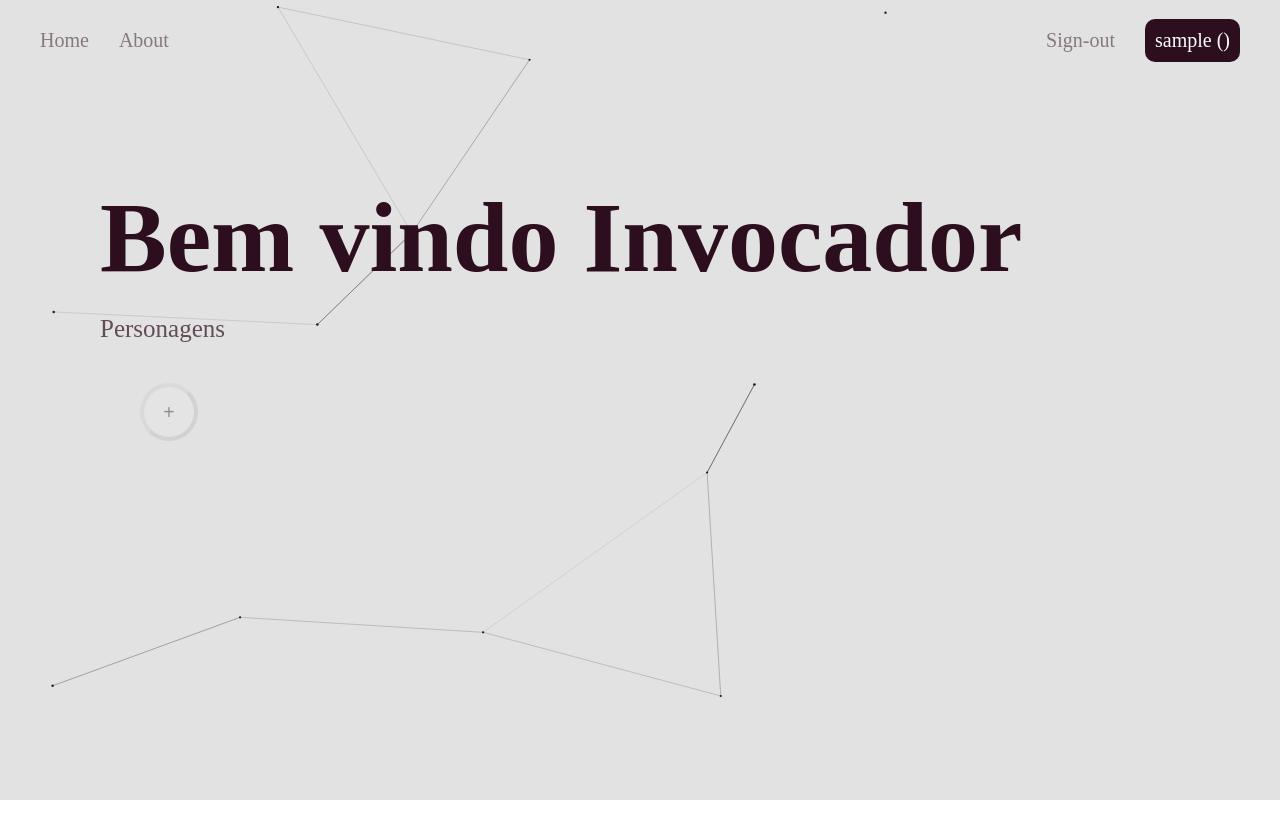
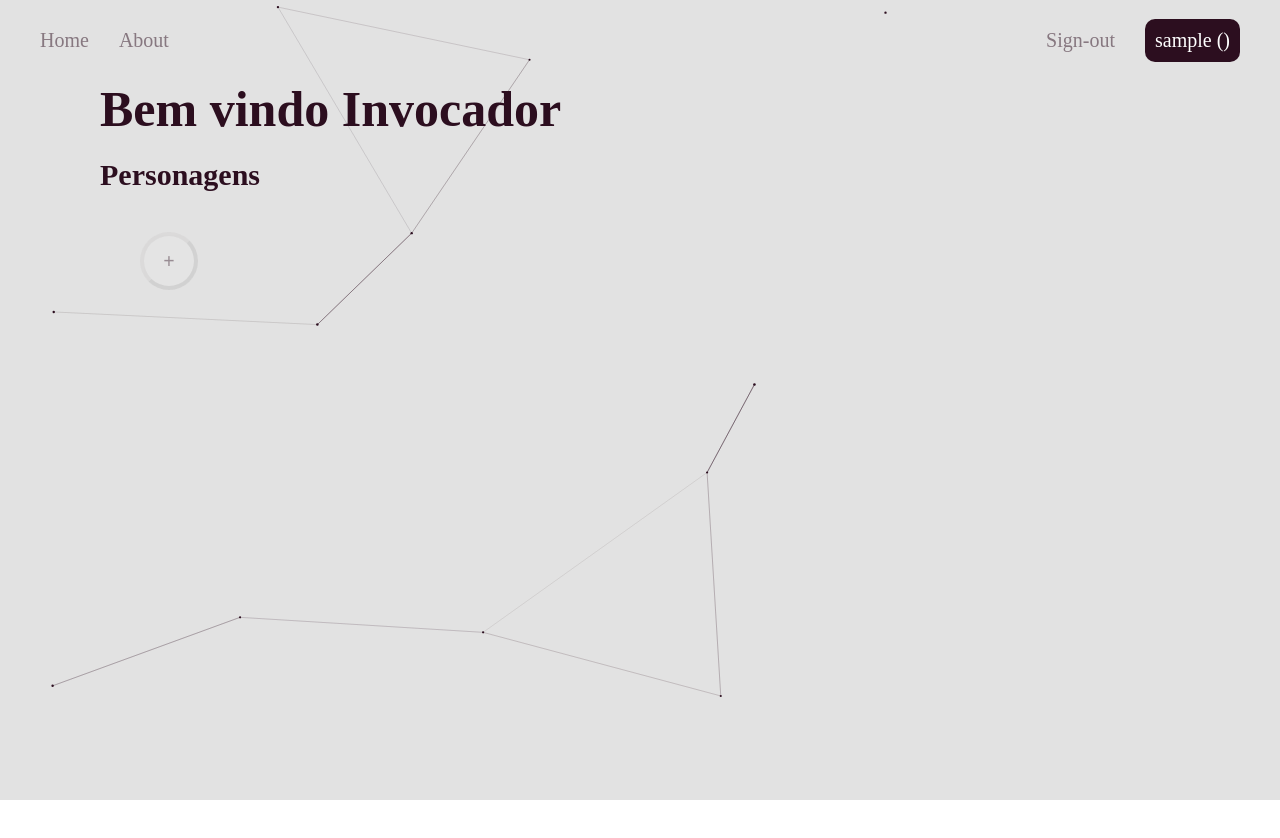
Before and after one commit to Bloco-N/runarcana-next, a Next.js app: page / in a window 1280 px wide. Shown: the top 838 px of the page. After the commit the page ends 800 px from the top, so only its background shows below. Built offline with nearby package versions, Linux system fonts and the light colour scheme; sample sign-in values are in the browser's storage; a web font is replaced by a local one.

Commit message:
feat: exclude character button

```diff
--- a/pages/index.tsx
+++ b/pages/index.tsx
@@ -1,31 +1,30 @@
 import { useQuery } from '@apollo/client';
-import { userInfo } from 'os';
-import { useEffect, useState } from 'react';
+import { useRouter } from 'next/router';
 import styled from "styled-components"
 import Button from "../components/Button"
 import Card from "../components/Card"
-import ErrorModal from '../components/ErrorModal';
-import Loading from '../components/Loading';
 import { USER_CHARACTERS_HOME } from '../gql/querys';
 import useUser from "../hooks/useUser"
-import User from '../types/User';
 import UserInfoHome from '../types/UserInfoHome';
-import client from '../utils/apolloClient';
+import excludeIcon from '../public/exclude-icon.svg';
+import excludeLightIcon from '../public/exclude-icon-light.svg';
+import useDarkTheme from '../hooks/useDarkTheme';
+import Image from 'next/image';
+import React, { useContext, useEffect, useState } from 'react';
+import LoadingContext from '../contexts/LoadingContext';
+import LoadingContextType from '../types/LoadingContextType';
+import ConfirmExcludeCharacterModal from '../components/ConfirmExcludeCharacterModal';
 
 const Container = styled.div`
   display: flex;
   flex-direction: column;
-  height: 100%;
-  padding: 10rem;
+  height: 80%;
+  width: 100%;
+  padding-left: 10rem;
 
   h1{
-    font-size: 10rem;
+    font-size:  5rem;
     margin-bottom: 2rem;
-  }
-  h2{
-    opacity: 0.7;
-    font-weight: 100;
-    font-size: 2.5rem;
   }
   .c-characters{
     display: flex;
@@ -39,6 +38,16 @@ const Container = styled.div`
       align-items: center;
       justify-content: center;
       cursor: pointer;
+      .exclude-icon{
+        position: absolute;
+        top: 1rem;
+        right: 1rem;
+        opacity: 0.5;
+        transition: 0.5s;
+        :hover{
+          opacity: 1;
+        }
+      }
     }
     button{
       margin-left: 4rem;
@@ -53,9 +62,14 @@ const Container = styled.div`
 `
 
 export default function Home() {
+  const isDark = useDarkTheme()
+  const router = useRouter()
   const user = useUser()
+  const [modalOpen, setModalOpen] = useState(false)
+  const [characterId, setCharacterId] = useState(1)
   const token = localStorage.getItem('token')
-  const {loading, error, data} = useQuery<UserInfoHome>(USER_CHARACTERS_HOME, {
+  const [, setLoading]  = useContext(LoadingContext) as LoadingContextType
+  const {loading, data} = useQuery<UserInfoHome>(USER_CHARACTERS_HOME, {
     context:{
       headers:{
         Authorization: "Bearer " + token
@@ -64,20 +78,38 @@ export default function Home() {
     fetchPolicy: "no-cache"
   })
 
+  const handleCreateCharacter = () => {
+    router.push('create-character')
+  }
+
+  const handleExlude = (e:React.MouseEvent<HTMLElement>) => {
+    const target = e.target as HTMLElement
+    setCharacterId(Number(target.id))
+    setModalOpen(true)
+  }
+
+  useEffect(() => {
+    setLoading(loading)
+  }, [loading, setLoading])
+
   if(user){
       return (
         <Container>
-          {loading ? <Loading/> : ''}
+          <main>
+
+          {modalOpen ? <ConfirmExcludeCharacterModal characterId={characterId} setIsOpen={setModalOpen}/> : ''}
           <h1>Bem vindo Invocador</h1>
           <h2>Personagens</h2>
             <div className='c-characters'>
               {data ? data.userInfo.characters.map(item => (
                 <Card className='grow-up' key={item.id}>
+                  <Image onClick={handleExlude} id={String(item.id)} className='exclude-icon' src={isDark ? excludeIcon : excludeLightIcon} alt="exclude icon" />
                   <span>{item.name}</span>
                 </Card>
               )) : ''}
-              <Button>+</Button>
+              <Button onClick={handleCreateCharacter}>+</Button>
           </div>
+          </main>
 
 
         </Container>
```
